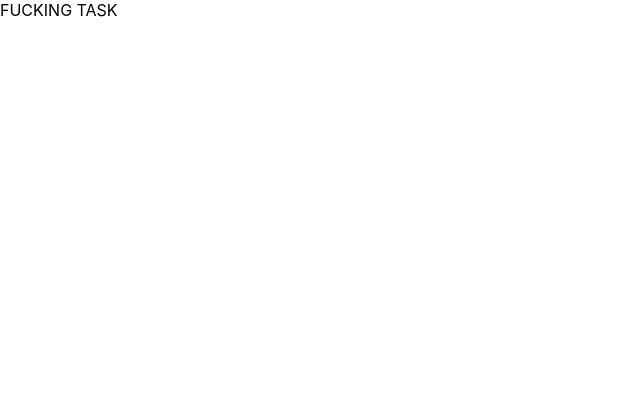
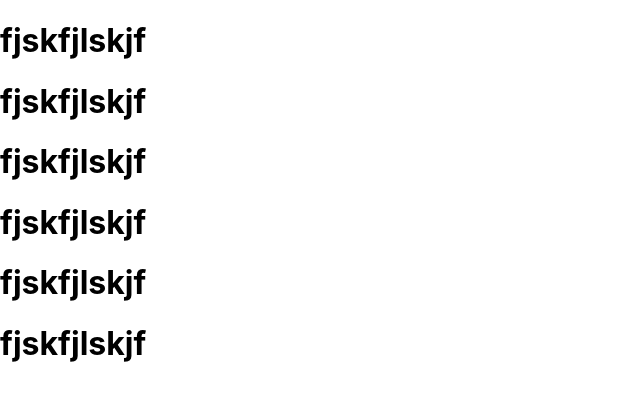
Before and after one commit to Mohankrishna18/CI-React, a React (Create React App) app: page / in a window 1280 px wide. Shown: the top 400 px of the page, without its empty margins (0-640 px from the left). Built offline with nearby package versions, Linux system fonts and the light colour scheme.

Commit message:
modified

```diff
--- a/src/App.js
+++ b/src/App.js
@@ -1,5 +1,12 @@
 function App() {
-  return <div>FUCKING TASK</div>
+  return <div>
+    <h1>fjskfjlskjf</h1>
+    <h1>fjskfjlskjf</h1>
+    <h1>fjskfjlskjf</h1>
+    <h1>fjskfjlskjf</h1>
+    <h1>fjskfjlskjf</h1>
+    <h1>fjskfjlskjf</h1>
+    </div>
 }
 
 export default App
```
